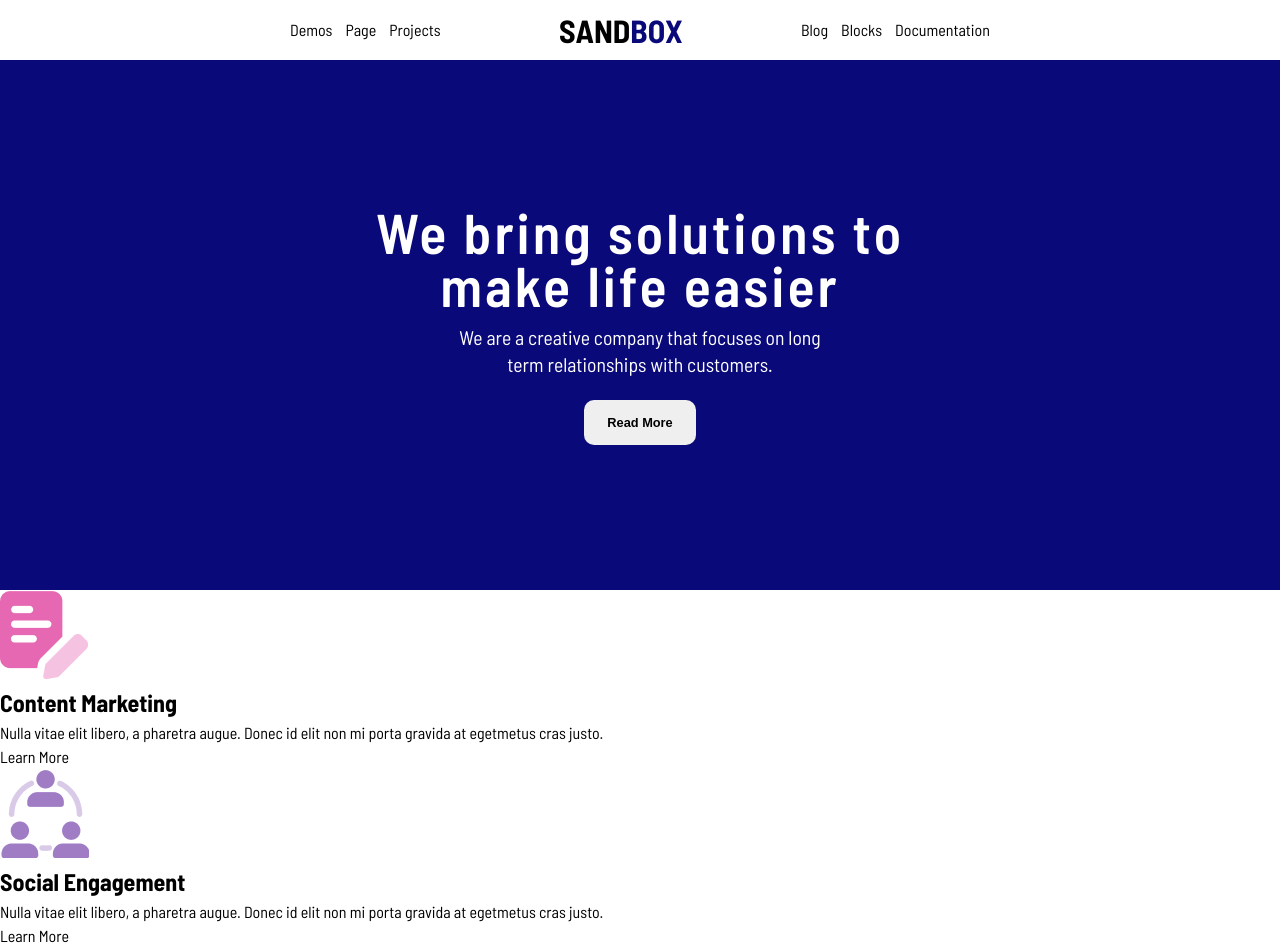
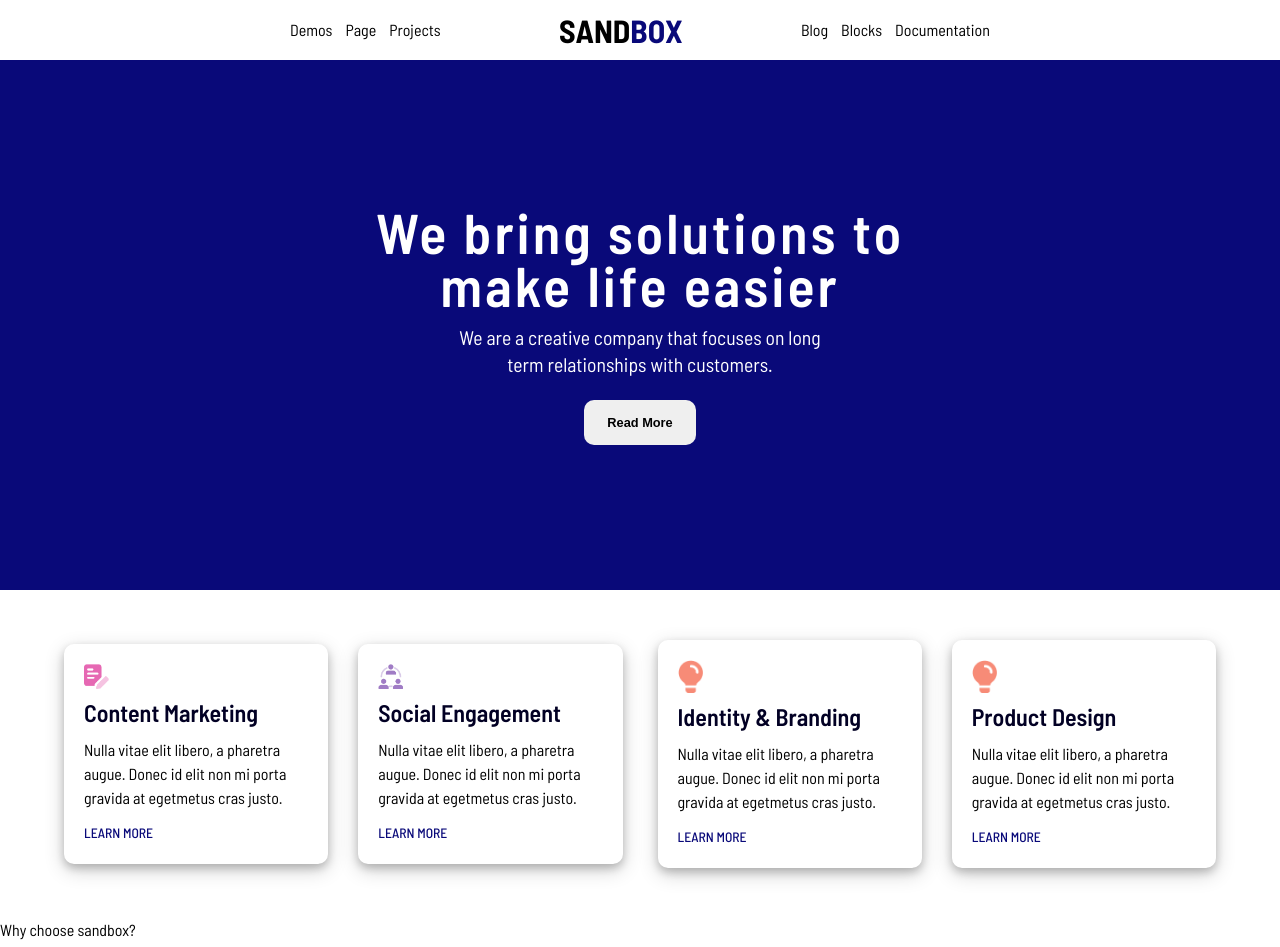
Before and after one commit to Hizmy-M/React-Projects, a React (Vite) app in the folder 06.SandBox-web/: page / in a window 1280 px wide. Shown: the top 947 px of the page. Built offline with nearby package versions, Linux system fonts and the light colour scheme.

Commit message:
Crad section -> completed

```diff
--- a/06.SandBox-web/src/CardSection.jsx
+++ b/06.SandBox-web/src/CardSection.jsx
@@ -1,10 +1,11 @@
 export default function CardSection() {
     return (
         <section>
-            <div className="card__container">
+            <div className="card__container width">
+                <div className="card-two">
                     <div className="card">
                         <div className="card__icon">
-                        <img src="/src/assets/icon-01.png" alt="card-icon" />
+                            <img className="icon-image" src="/src/assets/icon-01.png" alt="card-icon" />
                         </div>
                         <div className="card__contents">
                             <h1>Content Marketing</h1>
@@ -17,7 +18,7 @@ export default function CardSection() {
                     </div>
                     <div className="card">
                         <div className="card__icon">
-                        <img src="/src/assets/icon-02.png" alt="card-icon" />
+                            <img className="icon-image" src="/src/assets/icon-02.png" alt="card-icon" />
                         </div>
                         <div className="card__contents">
                             <h1>Social Engagement</h1>
@@ -28,9 +29,11 @@ export default function CardSection() {
                             <span>Learn More</span>
                         </div>
                     </div>
+                </div>
+                <div className="card-two">
                     <div className="card">
                         <div className="card__icon">
-                        <img src="/src/assets/icon-03.png" alt="card-icon" />
+                            <img className="icon-image" src="/src/assets/icon-03.png" alt="card-icon" />
                         </div>
                         <div className="card__contents">
                             <h1>Identity & Branding</h1>
@@ -43,7 +46,7 @@ export default function CardSection() {
                     </div>
                     <div className="card">
                         <div className="card__icon">
-                        <img src="/src/assets/icon-04.png" alt="card-icon" />
+                            <img className="icon-image" src="/src/assets/icon-03.png" alt="card-icon" />
                         </div>
                         <div className="card__contents">
                             <h1>Product Design</h1>
@@ -55,6 +58,7 @@ export default function CardSection() {
                         </div>
                     </div>
                 </div>
+            </div>
         </section>
     )
 }
--- a/06.SandBox-web/src/index.css
+++ b/06.SandBox-web/src/index.css
@@ -75,6 +75,11 @@ body {
   color: white;
 }
 
+.icon-image {
+  width: 25px;
+  height: auto;
+}
+
 /* --------------------------------------------------------------------------------------------------------- */
                                           /* Header Section */
 /* --------------------------------------------------------------------------------------------------------- */
@@ -137,6 +142,57 @@ body {
 }
 
 
+/* ######################################################################################################## */
+                                          /* Card Section */
+/* ######################################################################################################## */
+
+
+
+.card__container{
+  display: flex;
+  flex-direction: column;
+  align-items: center;
+  justify-content: center;
+  gap: 30px;
+  margin-top: 50px;
+  margin-bottom: 50px;
+}
+
+.card-two {
+  display: flex;
+  flex-direction: column;
+  gap: 30px;
+}
+
+.card {
+  display: flex;
+  flex-direction: column;
+  max-width: 250px;
+  padding: 20px;
+  box-shadow: 0 4px 8px 0 rgba(0, 0, 0, 0.2), 0 6px 20px 0 rgba(0, 0, 0, 0.19);
+  border-radius: 10px;
+  height: 100%;
+  width: 100%;
+}
+
+.card__contents h1 {
+  font-size: var(--fs-h3);
+  font-weight: 600;
+  color: var(--primary-color-sub);
+  margin-bottom: 7px;
+}
+
+.card__contents p {
+  font-size: var(--fs-body);
+  margin-bottom: 10px;
+}
+
+.card__contents span {
+  color: var(--primary-color-main);
+  font-weight: 500;
+  font-size: var(--fs-label);
+  text-transform: uppercase;
+}
 
 
 
@@ -202,9 +258,32 @@ body {
 
 
 /* --------------------------------------------------------------------------------------------------------- */
-                                          /* Section One & Two */
+                                          /* Card Section */
 /* --------------------------------------------------------------------------------------------------------- */
+
+.card__container{
+  flex-direction: row;
+  gap: 35px;
+}
+
+
+}
 
 
 
+
+
+
+
+
+
+
+/* second media screen - for larger */
+
+@media only screen and (min-width: 950px) {
+
+.card-two {
+  flex-direction: row;
 }
+
+}
```
Lines whose indentation alone changed are shown as unchanged.
